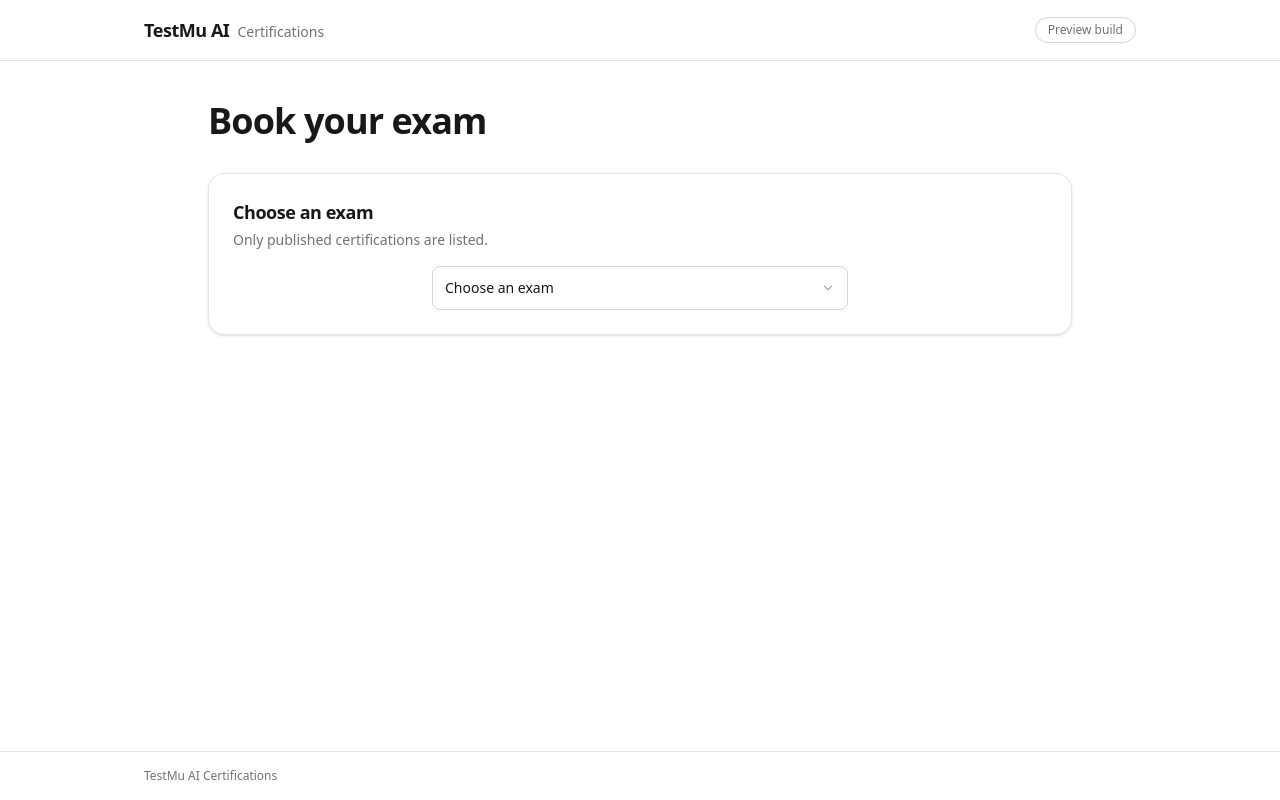
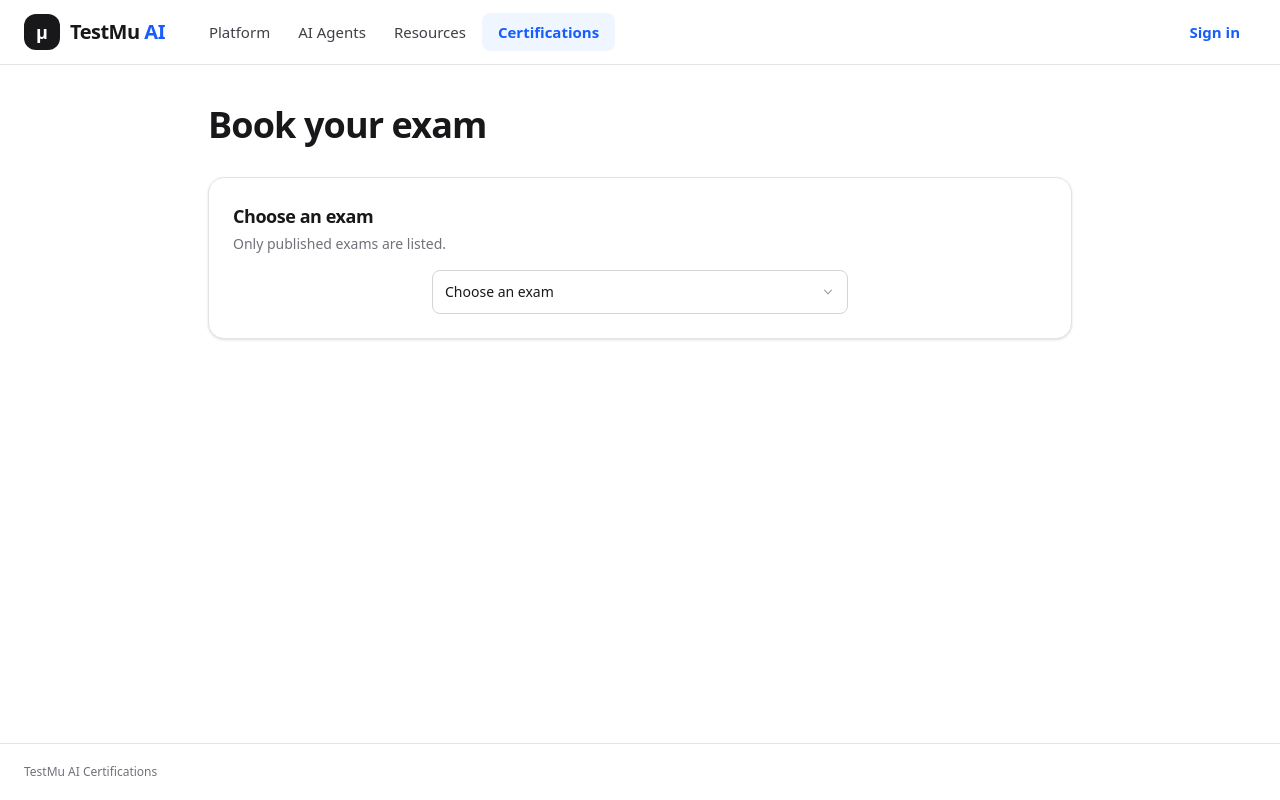
Before and after one commit to LambdaTest/testmuai_certifications, a Django app: template templates/exam/book.html in a window 1280 px wide. Run offline with Django 5.2, Linux system fonts and the light colour scheme; the template is opened without the code that fills it: values that come from a table or form of the project are taken from there, others are empty; parts of the project's set-up code (start-up, migrations or seed data) failed here and were passed over.

Commit message:
Base.html added and book.html recreated with real data.

```diff
--- a/apps/exam/forms.py
+++ b/apps/exam/forms.py
@@ -13,7 +13,7 @@ from django.conf import settings
 from django.utils import timezone as dj_timezone
 
 from . import timezones
-from .models import Booking, Exam
+from .models import Exam, ExamBooking
 
 
 class BookingForm(forms.Form):
@@ -62,8 +62,8 @@ class BookingForm(forms.Form):
         cleaned["scheduled_at"] = scheduled_at
         return cleaned
 
-    def save(self, candidate=None) -> Booking:
-        return Booking.objects.create(
+    def save(self, candidate=None) -> ExamBooking:
+        return ExamBooking.objects.create(
             candidate=candidate,
             exam=self.cleaned_data["exam"],
             scheduled_at=self.cleaned_data["scheduled_at"],
--- a/apps/exam/views.py
+++ b/apps/exam/views.py
@@ -21,7 +21,7 @@ def _exam_payload():
     return [
         {
             "slug": c.slug,
-            "name": c.name,
+            "name": c.exam_name,
             "level": c.get_level_display(),
             "description": c.description,
         }
--- a/templates/base.html
+++ b/templates/base.html
@@ -1,4 +1,4 @@
-{% load static %}<!doctype html>
+{% load static user_extras %}<!doctype html>
 <html lang="en" class="h-full">
 <head>
   <meta charset="utf-8">
@@ -14,37 +14,101 @@
     visible text on the page.
   {% endcomment %}
   <script src="https://unpkg.com/@tailwindcss/browser@4"></script>
-
   <script defer src="https://unpkg.com/alpinejs@3/dist/cdn.min.js"></script>
 
   <style type="text/tailwindcss">
     @theme {
-      --color-brand: #6b5ce7;
-      --color-surface: #f4f5fb;
-      --color-highlight: #e7e6df;
+      --color-brand: #2563eb;
+      --color-surface: #ffffff;
+      --color-highlight: #eff6ff;
     }
   </style>
 
   {% comment %}
-    Alpine's x-cloak needs a rule to do anything. It lives in input.css for the
-    production build, but that file isn't loaded while we're on the CDN — without
-    this the time-suggestion list flashes open before Alpine initialises.
+    x-cloak needs a rule to do anything. It lives in input.css for the
+    production build, but that file isn't loaded while we're on the CDN.
   {% endcomment %}
   <style>
     [x-cloak] { display: none !important; }
   </style>
 </head>
 
-<body class="flex min-h-full flex-col bg-[--color-surface] text-zinc-900 antialiased">
+<body class="flex min-h-full flex-col bg-white text-zinc-900 antialiased">
+
   <header class="border-b border-zinc-200 bg-white">
-    <div class="mx-auto flex max-w-5xl items-center justify-between px-4 py-4">
-      <a href="{% url 'exam:book' %}" class="flex items-baseline gap-2">
-        <span class="text-lg font-bold tracking-tight">TestMu AI</span>
-        <span class="text-sm text-zinc-500">Certifications</span>
+    <div class="mx-auto flex h-16 max-w-7xl items-center gap-6 px-4 sm:px-6 lg:gap-8">
+
+      {# Logo #}
+      <a href="{% url 'exam:book' %}" class="flex shrink-0 items-center gap-2.5">
+        <span class="grid size-9 place-items-center rounded-xl bg-zinc-900 text-lg leading-none font-semibold text-white">
+          μ
+        </span>
+        <span class="text-xl font-bold tracking-tight whitespace-nowrap">
+          TestMu <span class="text-blue-600">AI</span>
+        </span>
       </a>
-      <span class="rounded-full border border-zinc-300 px-3 py-1 text-xs text-zinc-500">
-        Preview build
-      </span>
+
+      {% comment %}
+        The first three point at the main TestMu AI site — confirm the real
+        paths before this ships. Only Certifications lives in this app.
+      {% endcomment %}
+      <nav class="hidden items-center gap-1 md:flex">
+        <a href="https://www.testmuai.com/platform/"
+           class="rounded-lg px-3 py-2 text-[15px] font-medium text-zinc-700 transition-colors hover:bg-zinc-100 hover:text-zinc-900">Platform</a>
+        <a href="https://www.testmuai.com/ai-agents/"
+           class="rounded-lg px-3 py-2 text-[15px] font-medium text-zinc-700 transition-colors hover:bg-zinc-100 hover:text-zinc-900">AI Agents</a>
+        <a href="https://www.testmuai.com/resources/"
+           class="rounded-lg px-3 py-2 text-[15px] font-medium text-zinc-700 transition-colors hover:bg-zinc-100 hover:text-zinc-900">Resources</a>
+        <a href="{% url 'exam:book' %}" aria-current="page"
+           class="rounded-lg bg-blue-50 px-4 py-2 text-[15px] font-semibold text-blue-600">Certifications</a>
+      </nav>
+
+      {# Account #}
+      <div class="ml-auto flex shrink-0 items-center">
+        {% if user.is_authenticated %}
+          <div class="relative" x-data="{ open: false }" @click.outside="open = false">
+            <button type="button" @click="open = !open" :aria-expanded="open"
+                    class="flex items-center gap-2.5 rounded-full py-1 pr-2 pl-1 transition-colors hover:bg-zinc-100">
+              <span class="grid size-10 place-items-center rounded-full bg-blue-600 text-sm font-semibold text-white">
+                {{ user.display_name|default:user.email|initials }}
+              </span>
+              <span class="hidden text-[15px] font-semibold whitespace-nowrap sm:block">
+                {{ user.display_name|default:user.email }}
+              </span>
+              <svg class="size-4 text-zinc-500" viewBox="0 0 20 20" fill="currentColor" aria-hidden="true">
+                <path fill-rule="evenodd" d="M5.23 7.21a.75.75 0 0 1 1.06.02L10 11.17l3.71-3.94a.75.75 0 1 1 1.08 1.04l-4.25 4.5a.75.75 0 0 1-1.08 0l-4.25-4.5a.75.75 0 0 1 .02-1.06Z" clip-rule="evenodd"/>
+              </svg>
+            </button>
+
+            <div x-show="open" x-cloak x-transition.opacity
+                 class="absolute right-0 z-50 mt-2 w-52 rounded-xl border border-zinc-200 bg-white py-1 shadow-lg">
+              <p class="truncate px-3 py-2 text-xs text-zinc-500">{{ user.email }}</p>
+              <a href="{% url 'exam:book' %}" class="block px-3 py-2 text-sm hover:bg-zinc-50">Book an exam</a>
+              {% comment %}
+                Points at the admin logout until the OIDC integration lands, at
+                which point this clears our session and redirects to the main
+                site's logout — see archived/docs/auth.md.
+              {% endcomment %}
+              <form method="post" action="{% url 'admin:logout' %}">
+                {% csrf_token %}
+                <button type="submit" class="block w-full px-3 py-2 text-left text-sm text-zinc-700 hover:bg-zinc-50">
+                  Sign out
+                </button>
+              </form>
+            </div>
+          </div>
+        {% else %}
+          {% comment %}
+            No sign-in page in this app — identity comes from the existing
+            TestMu AI login. Until that's wired up, log in via /admin/ and this
+            becomes the account menu.
+          {% endcomment %}
+          <a href="{% url 'admin:login' %}?next={{ request.path }}"
+             class="rounded-lg px-4 py-2 text-[15px] font-semibold text-blue-600 hover:bg-blue-50">
+            Sign in
+          </a>
+        {% endif %}
+      </div>
     </div>
   </header>
 
@@ -53,7 +117,7 @@
   </main>
 
   <footer class="border-t border-zinc-200 bg-white">
-    <div class="mx-auto max-w-5xl px-4 py-4 text-xs text-zinc-500">
+    <div class="mx-auto max-w-7xl px-4 py-5 text-xs text-zinc-500 sm:px-6">
       TestMu AI Certifications
     </div>
   </footer>
--- a/templates/exam/book.html
+++ b/templates/exam/book.html
@@ -1,7 +1,7 @@
 {% extends "base.html" %}
 {% load static %}
 
-{% block title %}Book your exam · TestMu AI Certifications{% endblock %}
+{% block title %}Book Your Exam · TestMu AI Certifications{% endblock %}
 
 {% block content %}
 <div class="mx-auto max-w-4xl px-4 py-10"
@@ -22,7 +22,7 @@
     <div class="mb-6 rounded-xl border border-green-600/40 bg-white p-5">
       <p class="font-medium text-green-700">Booking confirmed</p>
       <p class="mt-1 text-sm text-zinc-600">
-        {{ booked.exam.name }} —
+        {{ booked.exam.exam_name }} —
         {{ booked.local_scheduled_at|date:"l, F j · H:i" }}
         ({{ booked.booked_timezone }})
       </p>
@@ -53,7 +53,7 @@
       {# ---- Choose an exam ---- #}
       <div class="mb-1 text-lg font-semibold tracking-tight">Choose an exam</div>
       <p class="mb-4 text-sm text-zinc-500">
-        Only published certifications are listed.
+        Only published exams are listed.
       </p>
 
       <div class="flex justify-center">
```
Also changed, not shown: apps/exam/admin.py (+67 -16 lines), apps/exam/models.py (+29 -14 lines), apps/home/context_processors.py (added, +27 -0 lines), apps/home/templatetags/user_extras.py (added, +12 -0 lines), apps/exam/migrations/0001_initial.py, apps/exam/migrations/0002_initial.py, apps/exam/migrations/0003_exam_remove_booking_certification_and_more.py (deleted), apps/exam/migrations/0004_alter_exam_duration_minutes.py (deleted), apps/home/migrations/0001_initial.py, apps/home/templatetags/__init__.py (added).
